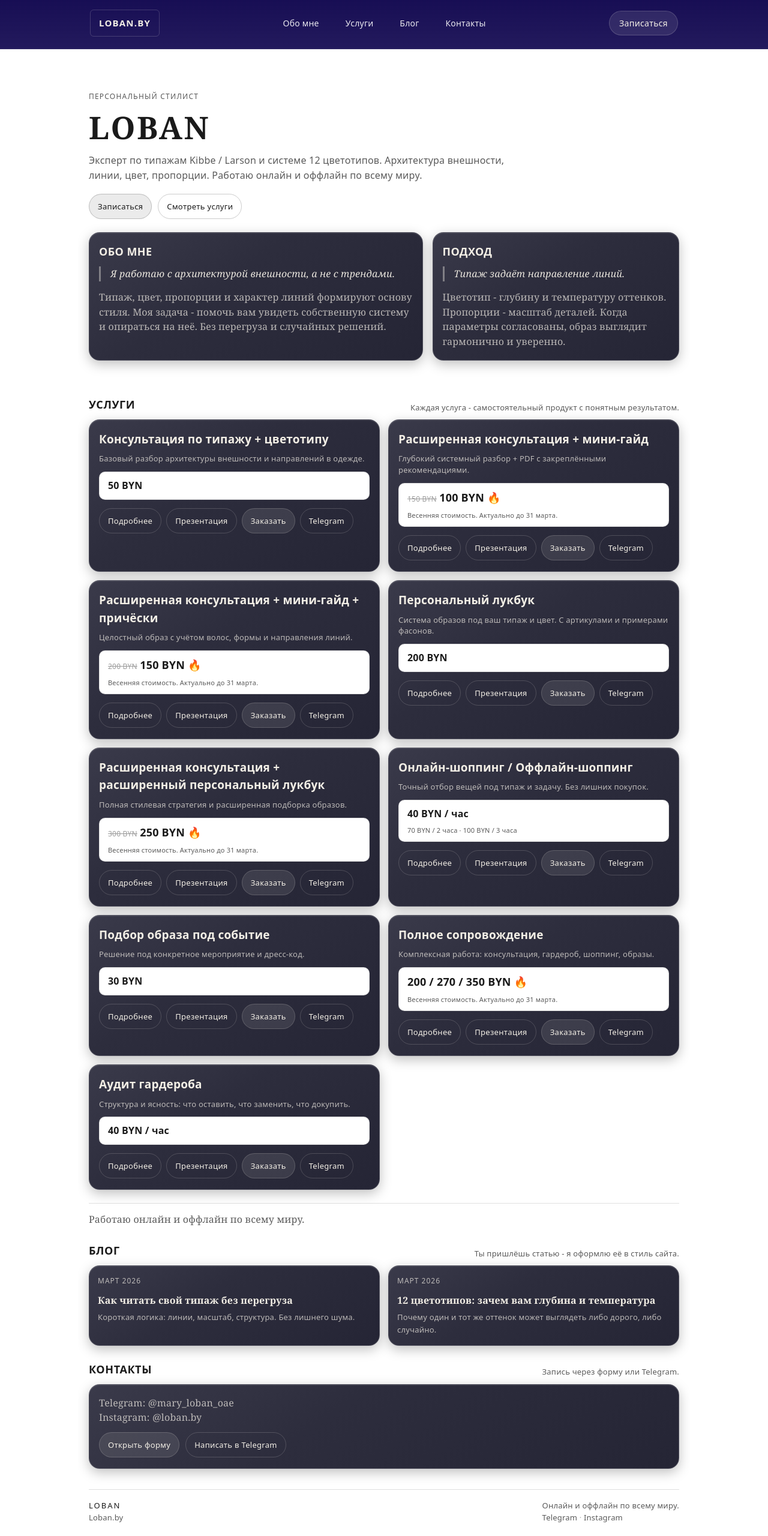
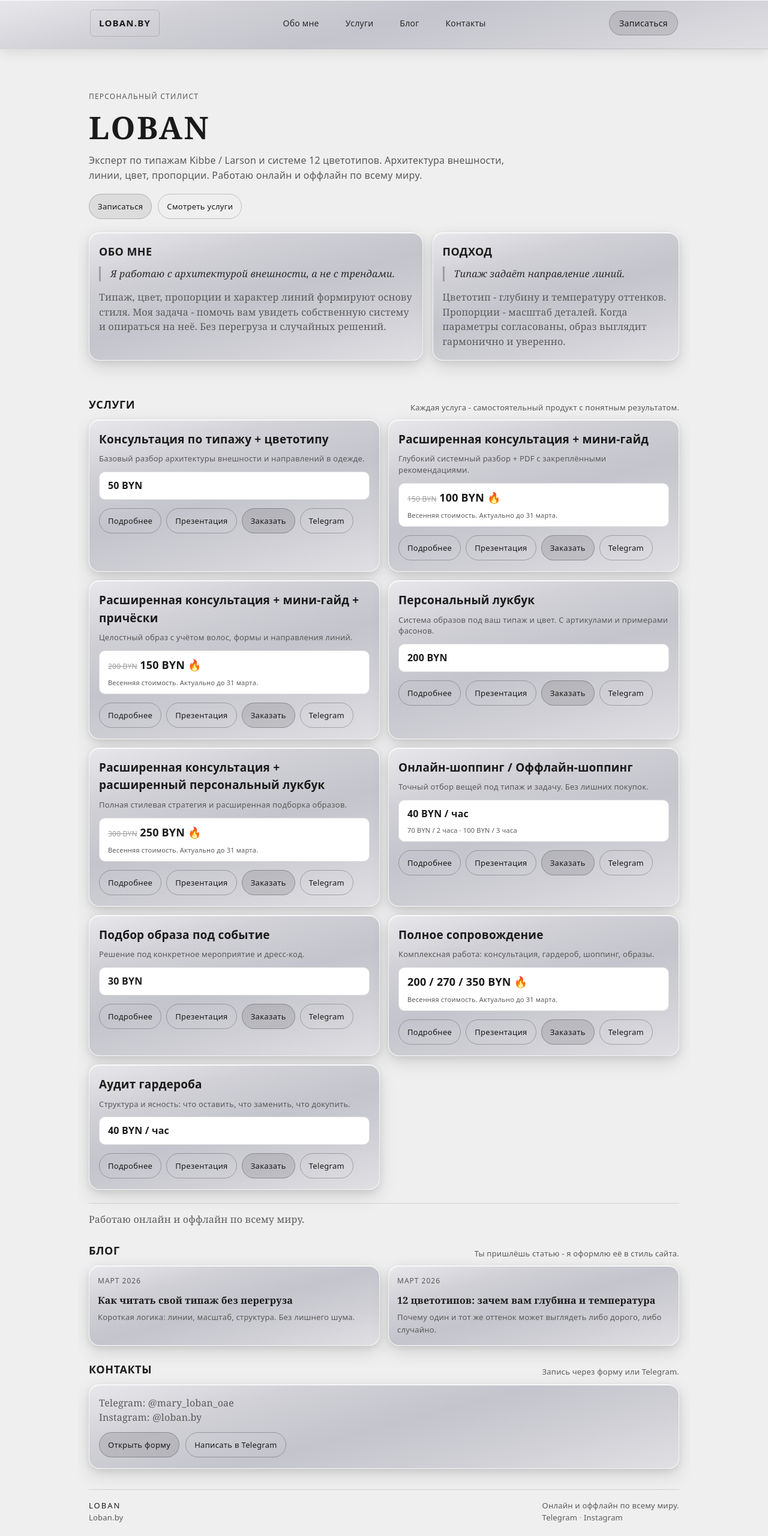
Before and after one commit to lobanby/lobanby.github.io, a plain HTML site: page index.html in a window 1280 px wide. Shown: the whole page at 60% size. Drawn offline with Linux system fonts and the light colour scheme.

Commit message:
Update index.html

```diff
--- a/index.html
+++ b/index.html
@@ -19,7 +19,7 @@
       --shadow: 0 18px 55px rgba(0,0,0,.2);
       --radius: 18px;
       --max: 1020px;
-      --page-bg:#fff;
+      --page-bg:#efefef;
       --page-fg:#1a1a1a;
       --page-muted:#5a5a5a;
     }
@@ -45,9 +45,10 @@
       width:100%;
       position:sticky; top:0;
       backdrop-filter: blur(10px);
-      background: linear-gradient(to bottom, rgba(11,1,75,.95), rgba(11,1,75,.9));
+      background: linear-gradient(165deg, #e8e8ec 0%, #d0d0d6 25%, #c4c4cc 50%, #d0d0d6 75%, #e0e0e4 100%);
+      box-shadow: 0 4px 20px rgba(0,0,0,.1), inset 0 1px 0 rgba(255,255,255,.9);
       z-index:20;
-      border-bottom:1px solid rgba(243,239,230,.12);
+      border-bottom:1px solid rgba(0,0,0,.08);
     }
     .nav-inner{
       display:flex; align-items:center; justify-content:space-between;
@@ -59,31 +60,34 @@
     .logo{
       display:inline-flex; align-items:center; justify-content:center;
       padding:10px 14px;
-      border:1px solid var(--line);
+      border:1px solid rgba(0,0,0,.15);
       border-radius:6px;
       font-family: ui-sans-serif, system-ui, -apple-system, Segoe UI, Roboto, Arial, sans-serif;
       font-size:15px;
       font-weight:600;
       letter-spacing:1.2px;
       text-transform:uppercase;
-      color:var(--fg);
+      color:#1a1a1a;
     }
     .navlinks{display:flex; gap:20px; flex-wrap:wrap; align-items:center}
     .navlinks a{
       font-family: ui-sans-serif, system-ui, -apple-system, Segoe UI, Roboto, Arial, sans-serif;
       font-size:14px;
-      color:#fff;
+      color:#1a1a1a;
       opacity:.9;
       padding:8px 12px;
       border-radius:999px;
       transition:opacity .15s ease, background .15s ease;
     }
-    .navlinks a:hover{opacity:1; background:rgba(243,239,230,.06)}
+    .navlinks a:hover{opacity:1; background:rgba(0,0,0,.06)}
     .navcta{display:flex; gap:12px; align-items:center}
-    .nav .btn{font-size:14px; padding:10px 16px}
+    .nav .btn{font-size:14px; padding:10px 16px; color:#1a1a1a; border-color:rgba(0,0,0,.2)}
+    .nav .btn:hover{background:rgba(0,0,0,.06)}
+    .nav .btn.primary{background:rgba(0,0,0,.1); color:#1a1a1a}
+    .nav .btn.primary:hover{background:rgba(0,0,0,.14)}
 
     /* Burger */
-    .burger{display:none; cursor:pointer; padding:8px; margin:-8px; background:transparent; border:none; color:var(--fg); flex-shrink:0}
+    .burger{display:none; cursor:pointer; padding:8px; margin:-8px; background:transparent; border:none; color:#1a1a1a; flex-shrink:0}
     .burger svg{display:block; width:24px; height:24px}
     .burger.open .line-top{transform:translateY(7px) rotate(45deg)}
     .burger.open .line-mid{opacity:0}
@@ -104,13 +108,13 @@
       .logo{justify-self:start}
       .navcta{justify-self:center}
       .burger{display:flex; align-items:center; justify-content:center; justify-self:end}
-      .nav-close{display:none; position:fixed; top:20px; right:20px; z-index:19; padding:10px; margin:-10px; background:transparent; border:none; color:var(--fg); cursor:pointer}
+      .nav-close{display:none; position:fixed; top:20px; right:20px; z-index:19; padding:10px; margin:-10px; background:transparent; border:none; color:#1a1a1a; cursor:pointer}
       .nav-close svg{display:block; width:28px; height:28px}
       .navlinks.open ~ .nav-close{display:block}
       .navlinks{
         display:none;
         position:fixed; inset:0;
-        background:rgba(11,1,75,.98);
+        background:linear-gradient(180deg, #e4e4e8 0%, #d4d4da 50%, #e0e0e4 100%);
         backdrop-filter:blur(12px);
         flex-direction:column;
         justify-content:flex-start;
@@ -124,9 +128,9 @@
       @keyframes navFadeIn{from{opacity:0} to{opacity:1}}
       .navlinks.open{display:flex}
       .navlinks{flex-direction:column; align-items:stretch; text-align:left}
-      .navlinks > .nav-link{border-bottom:1px solid var(--line); padding:18px 0; font-size:18px; color:#fff}
+      .navlinks > .nav-link{border-bottom:1px solid rgba(0,0,0,.12); padding:18px 0; font-size:18px; color:#1a1a1a}
       .navlinks > .nav-link:last-of-type{border-bottom:none}
-      .navlinks > .nav-item-services{border-bottom:1px solid var(--line); padding:0; flex-direction:column; align-items:stretch}
+      .navlinks > .nav-item-services{border-bottom:1px solid rgba(0,0,0,.12); padding:0; flex-direction:column; align-items:stretch}
       .navlinks > .nav-item-services .nav-expand-trigger{padding:18px 0}
       .nav-item-services{display:flex; flex-direction:column; gap:0; border:none; align-items:stretch}
       .nav-link-services-desk{display:none}
@@ -134,7 +138,7 @@
       .nav-expand-trigger{
         width:100%; text-align:left;
         background:transparent; border:none;
-        color:#fff; font-size:18px;
+        color:#1a1a1a; font-size:18px;
         font-family:ui-sans-serif, system-ui, -apple-system, sans-serif;
         cursor:pointer;
         padding:0; margin:0;
@@ -148,8 +152,8 @@
         max-height:50vh; overflow-y:auto;
       }
       .nav-item-services.open .nav-sublinks{display:flex}
-      .nav-sublinks a{font-size:16px; color:rgba(255,255,255,.8); padding:12px 0; border:none; line-height:1.4; text-align:left}
-      .nav-sublinks a:hover{color:#fff}
+      .nav-sublinks a{font-size:16px; color:rgba(26,26,26,.85); padding:12px 0; border:none; line-height:1.4; text-align:left}
+      .nav-sublinks a:hover{color:#1a1a1a}
     }
 
     .btn{
@@ -175,6 +179,10 @@
     .hero .btn:hover{background:rgba(0,0,0,.06)}
     .hero .btn.primary{background:rgba(0,0,0,.08)}
     .hero .btn.primary:hover{background:rgba(0,0,0,.12)}
+    .card .btn, .svc .btn, .post .btn{color:#1a1a1a; border-color:rgba(0,0,0,.25)}
+    .card .btn:hover, .svc .btn:hover, .post .btn:hover{background:rgba(0,0,0,.06)}
+    .card .btn.primary, .svc .btn.primary, .post .btn.primary{background:rgba(0,0,0,.1)}
+    .card .btn.primary:hover, .svc .btn.primary:hover, .post .btn.primary:hover{background:rgba(0,0,0,.14)}
 
     .hero{padding:44px 0 34px}
     .kicker{
@@ -214,19 +222,19 @@
     }
 
     .card{
-      background:linear-gradient(145deg, #3a3a4a 0%, #2d2d3d 40%, #252535 100%);
-      box-shadow:inset 0 1px 0 rgba(255,255,255,.12), 0 6px 20px rgba(0,0,0,.25);
-      border:1px solid rgba(255,255,255,.15);
+      background:linear-gradient(165deg, #e8e8ec 0%, #d0d0d6 25%, #c4c4cc 50%, #d0d0d6 75%, #e0e0e4 100%);
+      box-shadow: 0 10px 30px rgba(0,0,0,.12), 0 4px 12px rgba(0,0,0,.08), inset 0 1px 0 rgba(255,255,255,.9);
+      border:1px solid rgba(255,255,255,.8);
       border-radius:var(--radius);
       padding:18px 16px;
-      color:var(--fg);
+      color:#1a1a1a;
     }
     .card-quote{
       font-style:italic;
       padding-left:16px;
-      border-left:3px solid rgba(243,239,230,.4);
+      border-left:3px solid rgba(0,0,0,.25);
       margin:0 0 14px;
-      color:rgba(243,239,230,.95);
+      color:#2a2a2a;
     }
     .card h2{
       margin:0 0 10px;
@@ -235,6 +243,7 @@
       font-family: ui-sans-serif, system-ui, -apple-system, Segoe UI, Roboto, Arial, sans-serif;
       text-transform:uppercase;
     }
+    .card .muted{color:#5a5a5a}
     .muted{color:var(--muted)}
     .section{margin-top:26px}
     .sectionhead{
@@ -254,12 +263,12 @@
     @media (max-width: 880px){ .services{grid-template-columns:1fr} }
 
     .svc{
-      border:1px solid rgba(255,255,255,.15);
+      border:1px solid rgba(255,255,255,.8);
       border-radius:var(--radius);
       padding:18px 16px;
-      background:linear-gradient(145deg, #3a3a4a 0%, #2d2d3d 40%, #252535 100%);
-      box-shadow:inset 0 1px 0 rgba(255,255,255,.12), 0 6px 20px rgba(0,0,0,.25);
-      color:var(--fg);
+      background:linear-gradient(165deg, #e8e8ec 0%, #d0d0d6 25%, #c4c4cc 50%, #d0d0d6 75%, #e0e0e4 100%);
+      box-shadow: 0 10px 30px rgba(0,0,0,.12), 0 4px 12px rgba(0,0,0,.08), inset 0 1px 0 rgba(255,255,255,.9);
+      color:#1a1a1a;
       display:flex; flex-direction:column; gap:0;
       min-width:0;
     }
@@ -270,7 +279,7 @@
       text-transform:none;
       letter-spacing:.2px;
     }
-    .svc-short{margin:0 0 12px; color:var(--muted); font-family: ui-sans-serif, system-ui, -apple-system, Segoe UI, Roboto, Arial, sans-serif; font-size:13px; line-height:1.45}
+    .svc-short{margin:0 0 12px; color:#5a5a5a; font-family: ui-sans-serif, system-ui, -apple-system, Segoe UI, Roboto, Arial, sans-serif; font-size:13px; line-height:1.45}
     .svc-price-box{
       border:1px solid rgba(0,0,0,.12);
       border-radius:10px;
@@ -294,19 +303,19 @@
 
     .acc{
       margin-top:10px;
-      border-top:1px solid var(--line);
+      border-top:1px solid rgba(0,0,0,.12);
       padding-top:10px;
       display:none;
       font-family: ui-sans-serif, system-ui, -apple-system, Segoe UI, Roboto, Arial, sans-serif;
       font-size:13px;
       line-height:1.45;
-      color:var(--muted);
+      color:#5a5a5a;
     }
     .acc.open{display:block}
     .acc p{margin:0 0 10px}
     .acc ul{margin:0; padding-left:18px}
     .acc li{margin:6px 0}
-    .acc li::marker{color:rgba(243,239,230,.55)}
+    .acc li::marker{color:rgba(0,0,0,.4)}
 
     .rule{
       border-top:1px solid rgba(0,0,0,.12);
@@ -319,23 +328,23 @@
     @media (max-width: 880px){ .blog{grid-template-columns:1fr} }
 
     .post{
-      border:1px solid rgba(255,255,255,.15);
+      border:1px solid rgba(255,255,255,.8);
       border-radius:var(--radius);
       padding:16px 14px;
-      background:linear-gradient(145deg, #3a3a4a 0%, #2d2d3d 40%, #252535 100%);
-      box-shadow:inset 0 1px 0 rgba(255,255,255,.12), 0 6px 20px rgba(0,0,0,.25);
-      color:var(--fg);
+      background:linear-gradient(165deg, #e8e8ec 0%, #d0d0d6 25%, #c4c4cc 50%, #d0d0d6 75%, #e0e0e4 100%);
+      box-shadow: 0 10px 30px rgba(0,0,0,.12), 0 4px 12px rgba(0,0,0,.08), inset 0 1px 0 rgba(255,255,255,.9);
+      color:#1a1a1a;
     }
     .post time{
       display:block;
       font-family: ui-sans-serif, system-ui, -apple-system, Segoe UI, Roboto, Arial, sans-serif;
       font-size:12px;
-      color:var(--muted);
+      color:#5a5a5a;
       text-transform:uppercase;
       letter-spacing:1px;
     }
     .post h4{margin:10px 0 6px; font-size:16px}
-    .post p{margin:0; color:var(--muted); font-family: ui-sans-serif, system-ui, -apple-system, Segoe UI, Roboto, Arial, sans-serif; font-size:13px}
+    .post p{margin:0; color:#5a5a5a; font-family: ui-sans-serif, system-ui, -apple-system, Segoe UI, Roboto, Arial, sans-serif; font-size:13px}
 
     .footer{
       margin-top:34px;
@@ -530,7 +539,7 @@
           </div>
           <div class="svc-actions">
             <button class="btn" data-toggle-details>Подробнее</button>
-            <button class="btn" data-open-presentation data-presentation-url="presentations/1-consultation_compressed.pdf">Презентация</button>
+            <button class="btn" data-open-presentation data-presentation-url="1-consultation_compressed.pdf">Презентация</button>
             <button class="btn primary" data-open-order data-service="Консультация по типажу + цветотипу">Заказать</button>
             <a class="btn" href="https://t.me/mary_loban_oae" target="_blank" rel="noopener">Telegram</a>
           </div>
```
